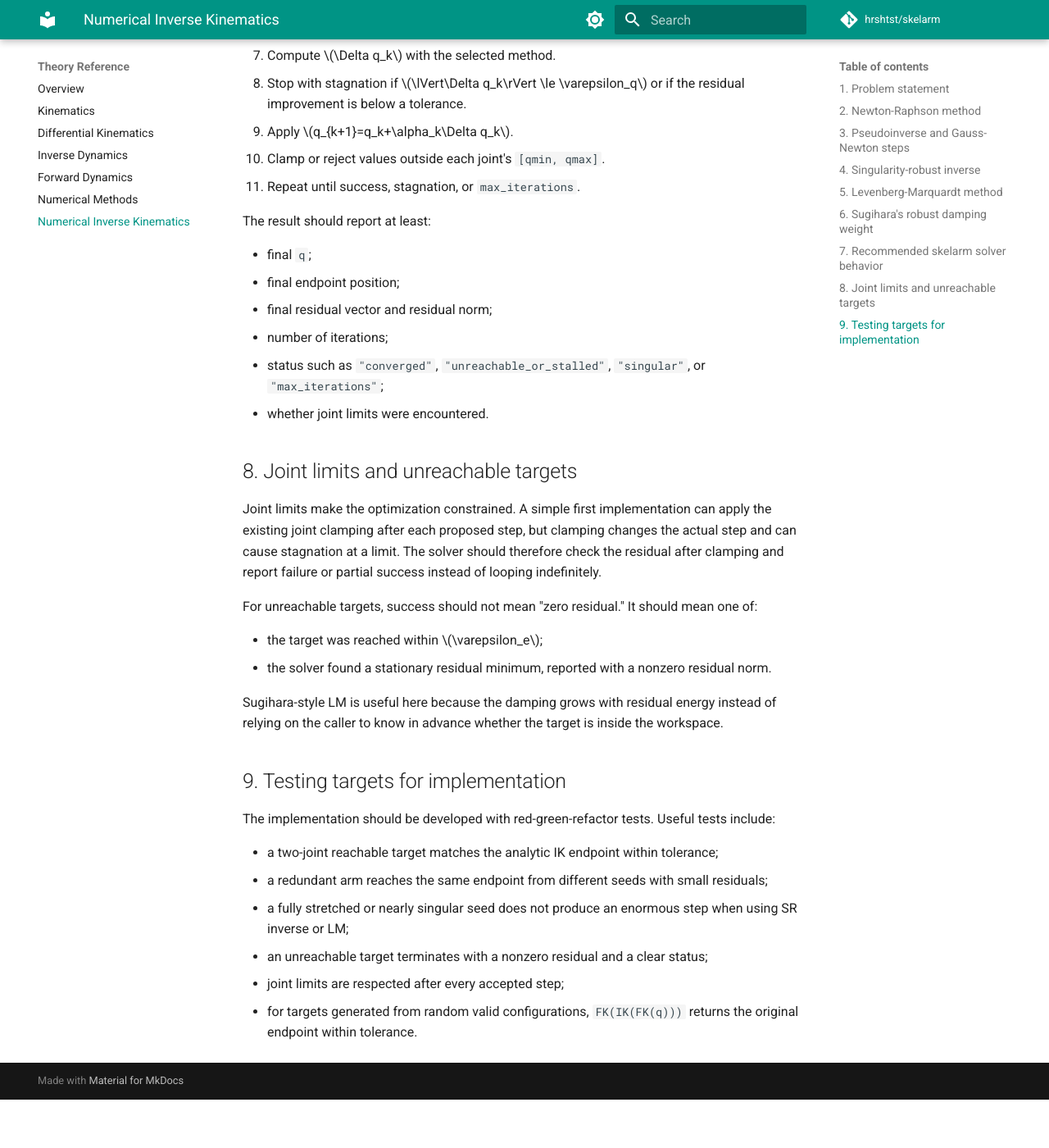
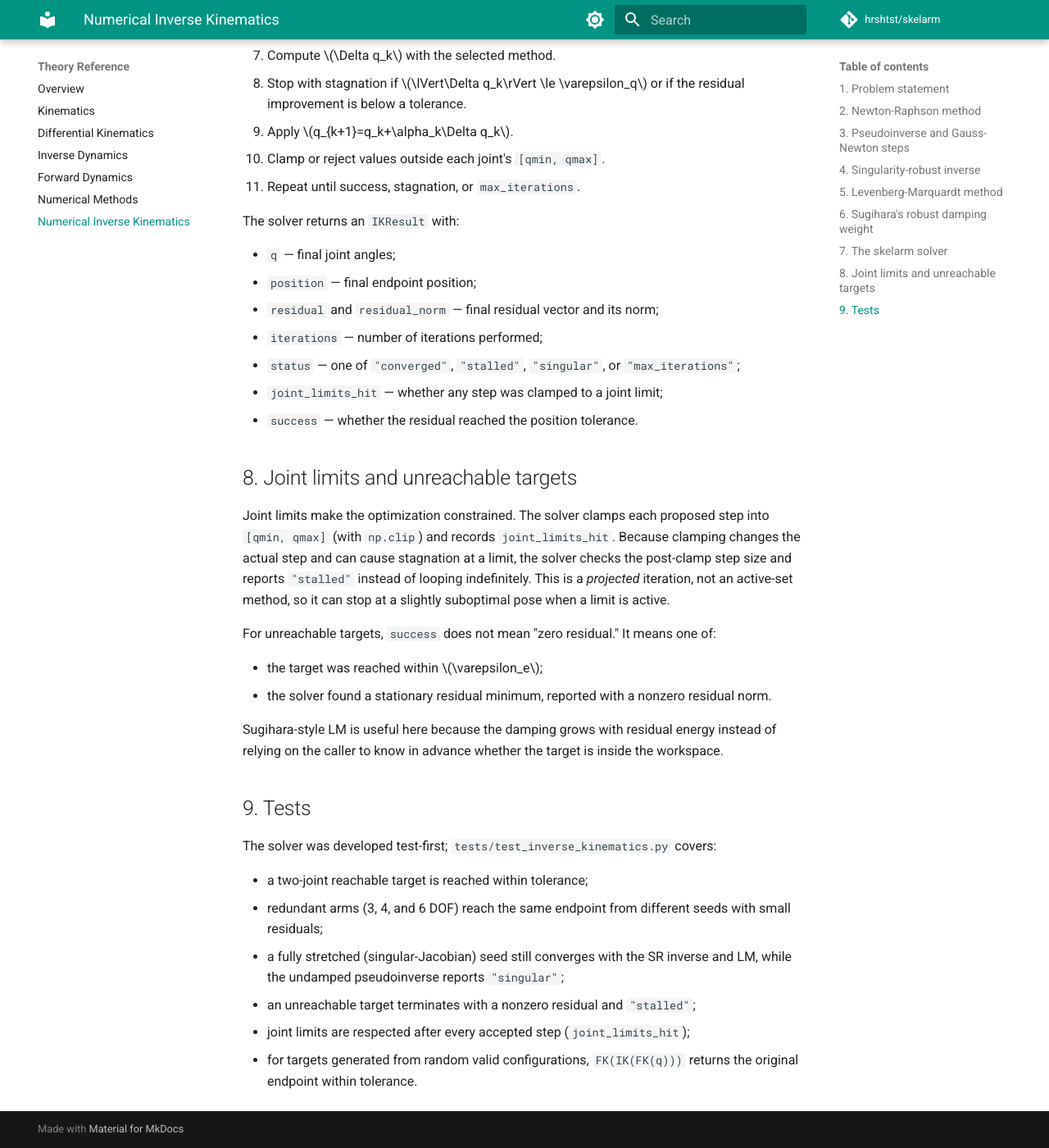
Before and after one commit to hrshtst/skelarm, an MkDocs documentation site: the page built from docs/reference/06_numerical_inverse_kinematics.md, in a window 1280 px wide and 1400 px high, scrolled down 6225 px. Shown: the whole window at 82% size. Built offline with MkDocs 1.6.1 and Material for MkDocs 9.7.7, drawn with Linux system fonts in a browser that asks for light colours; a script that is not in the unit is left out; comment, search, counter and statistics services are not loaded; before the commit the page ends 7566 px from its top, so only the background shows below that; some of the changed text lies outside the part shown.

Commit message:
docs: update numerical IK chapter to the implemented helper
Reflect that compute_inverse_kinematics / IKResult now exist: drop the "future
helper" framing, document the method argument and lm_sugihara default, the
IKResult fields and actual status strings, the damping/step_scale options, the
projected-clamp joint-limit handling, and point the testing section at
tests/test_inverse_kinematics.py.

Co-Authored-By: Claude Opus 4.8 <noreply@anthropic.com>

```diff
--- a/docs/reference/06_numerical_inverse_kinematics.md
+++ b/docs/reference/06_numerical_inverse_kinematics.md
@@ -7,8 +7,8 @@ become **singular**, and targets may be outside the workspace. Numerical inverse
 kinematics (IK) handles all three cases by iterating from a seed configuration and
 driving the endpoint residual down.
 
-This chapter is the implementation basis for a future numerical IK helper in
-`skelarm`. It uses the endpoint Jacobian from
+This chapter is the basis for the numerical IK helper
+`compute_inverse_kinematics` in `skelarm`. It uses the endpoint Jacobian from
 [Differential Kinematics](02_differential_kinematics.md) and follows the
 Levenberg-Marquardt damping argument in Sugihara (2009),
 ["Solvability-unconcerned inverse kinematics based on Levenberg-Marquardt method
@@ -61,8 +61,8 @@ $$
 q_{k+1} = q_k + \alpha_k \Delta q_k,
 $$
 
-with a step scale $\alpha_k \in (0, 1]$. A first implementation can use
-$\alpha_k = 1$ and add line search later if needed.
+with a step scale $\alpha_k \in (0, 1]$. The solver uses $\alpha_k = 1$ by
+default (the `step_scale` option); line search can be added later if needed.
 
 ## 2. Newton-Raphson method
 
@@ -247,9 +247,9 @@ $$
 \overline{W}_n = \bar{w} I_n.
 $$
 
-Sugihara reported $\bar{w}=10^{-3}$ as a robust value in his experiments, but
-`skelarm` should expose this as a solver option because joint units, link scales,
-and task weights affect the numerical scale.
+Sugihara reported $\bar{w}=10^{-3}$ as a robust value in his experiments, and
+`skelarm` exposes it as the `damping` option (default $10^{-3}$) because joint
+units, link scales, and task weights affect the numerical scale.
 
 The conditioning argument is easiest to see from the singular value decomposition
 of the weighted Jacobian. For the redundant case, use a full right-singular-vector
@@ -307,16 +307,16 @@ minimizes the weighted residual while keeping joint deviations small.
 
 Sugihara notes that a line search is the formal way to strengthen global
 convergence. His experiments found the residual-based damping reliable even
-without one. For `skelarm`, the first implementation can start without line
-search, but the solver should record enough status information to add it later.
+without one. `skelarm`'s solver omits line search for now and instead reports
+enough status information (iteration count, residual, status) to add it later.
 
-## 7. Recommended `skelarm` solver behavior
+## 7. The `skelarm` solver
 
-A future `compute_inverse_kinematics` helper should be explicit about which step
-rule it uses. The recommended default is Sugihara-style LM because it handles the
-largest set of practical cases.
+`skelarm` implements this as `compute_inverse_kinematics`, which takes a `method`
+argument selecting the step rule. The default is `"lm_sugihara"` (Sugihara-style
+LM) because it handles the largest set of practical cases.
 
-Suggested method names:
+Available methods:
 
 | Method | Step equation | Use |
 | --- | --- | --- |
@@ -326,7 +326,7 @@ Suggested method names:
 | `"lm"` | $(J^{T}W_eJ+W_n)\Delta q=J^{T}W_e e$ | General weighted LM |
 | `"lm_sugihara"` | LM with $W_n=E_kI+\overline{W}_n$ | Recommended default |
 
-The loop should be:
+The solver loop is:
 
 1. Copy or set the seed $q_0$.
 2. Run `compute_forward_kinematics(skeleton)`.
@@ -341,26 +341,28 @@ The loop should be:
 10. Clamp or reject values outside each joint's `[qmin, qmax]`.
 11. Repeat until success, stagnation, or `max_iterations`.
 
-The result should report at least:
+The solver returns an `IKResult` with:
 
-- final `q`;
-- final endpoint position;
-- final residual vector and residual norm;
-- number of iterations;
-- status such as `"converged"`, `"unreachable_or_stalled"`, `"singular"`, or
+- `q` — final joint angles;
+- `position` — final endpoint position;
+- `residual` and `residual_norm` — final residual vector and its norm;
+- `iterations` — number of iterations performed;
+- `status` — one of `"converged"`, `"stalled"`, `"singular"`, or
   `"max_iterations"`;
-- whether joint limits were encountered.
+- `joint_limits_hit` — whether any step was clamped to a joint limit;
+- `success` — whether the residual reached the position tolerance.
 
 ## 8. Joint limits and unreachable targets
 
-Joint limits make the optimization constrained. A simple first implementation can
-apply the existing joint clamping after each proposed step, but clamping changes
-the actual step and can cause stagnation at a limit. The solver should therefore
-check the residual after clamping and report failure or partial success instead
-of looping indefinitely.
+Joint limits make the optimization constrained. The solver clamps each proposed
+step into `[qmin, qmax]` (with `np.clip`) and records `joint_limits_hit`. Because
+clamping changes the actual step and can cause stagnation at a limit, the solver
+checks the post-clamp step size and reports `"stalled"` instead of looping
+indefinitely. This is a *projected* iteration, not an active-set method, so it
+can stop at a slightly suboptimal pose when a limit is active.
 
-For unreachable targets, success should not mean "zero residual." It should mean
-one of:
+For unreachable targets, `success` does not mean "zero residual." It means one
+of:
 
 - the target was reached within $\varepsilon_e$;
 - the solver found a stationary residual minimum, reported with a nonzero
@@ -370,17 +372,16 @@ Sugihara-style LM is useful here because the damping grows with residual energy
 instead of relying on the caller to know in advance whether the target is inside
 the workspace.
 
-## 9. Testing targets for implementation
+## 9. Tests
 
-The implementation should be developed with red-green-refactor tests. Useful
-tests include:
+The solver was developed test-first; `tests/test_inverse_kinematics.py` covers:
 
-- a two-joint reachable target matches the analytic IK endpoint within tolerance;
-- a redundant arm reaches the same endpoint from different seeds with small
-  residuals;
-- a fully stretched or nearly singular seed does not produce an enormous step
-  when using SR inverse or LM;
-- an unreachable target terminates with a nonzero residual and a clear status;
-- joint limits are respected after every accepted step;
+- a two-joint reachable target is reached within tolerance;
+- redundant arms (3, 4, and 6 DOF) reach the same endpoint from different seeds
+  with small residuals;
+- a fully stretched (singular-Jacobian) seed still converges with the SR inverse
+  and LM, while the undamped pseudoinverse reports `"singular"`;
+- an unreachable target terminates with a nonzero residual and `"stalled"`;
+- joint limits are respected after every accepted step (`joint_limits_hit`);
 - for targets generated from random valid configurations, `FK(IK(FK(q)))`
   returns the original endpoint within tolerance.
```
